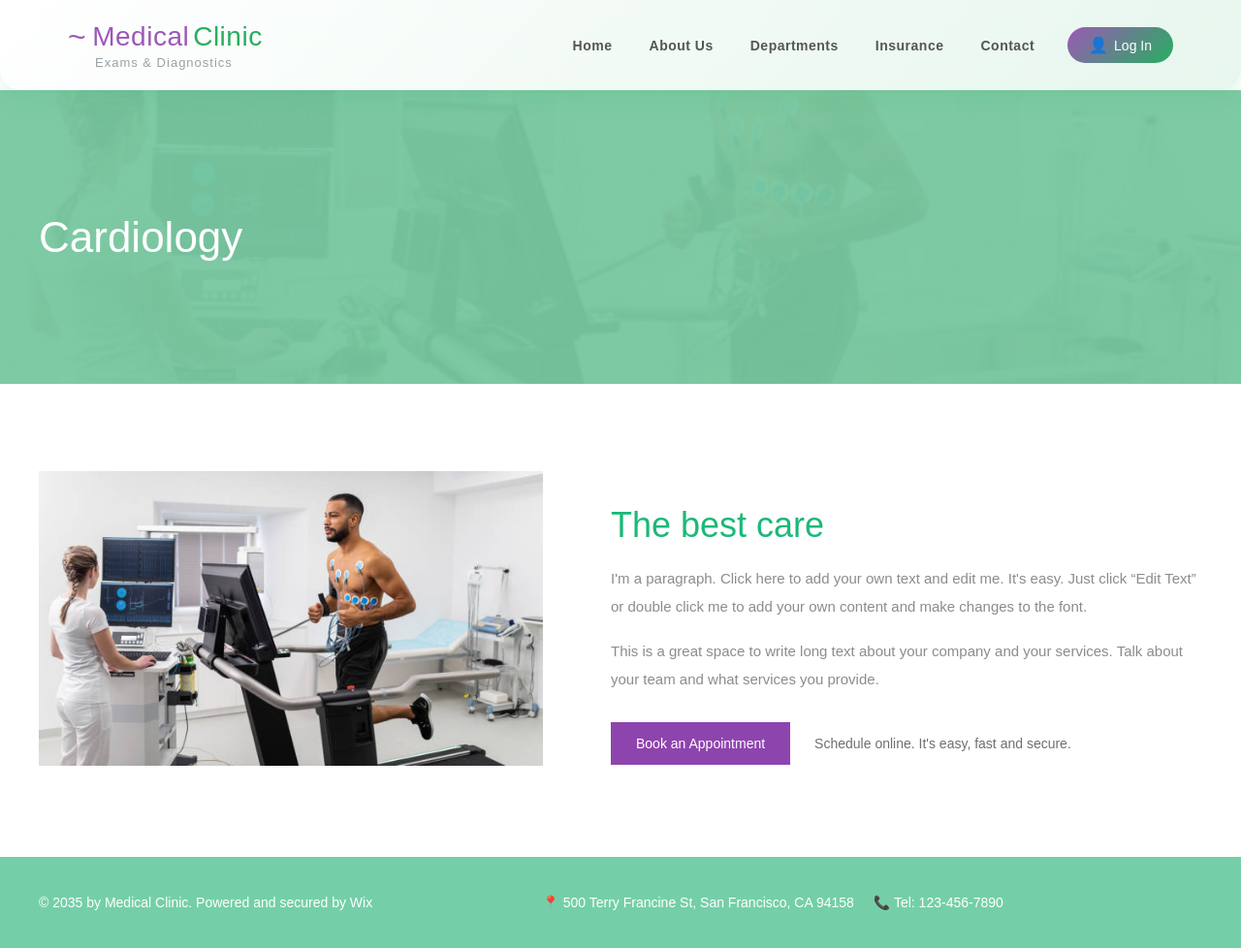
After one commit to yashhtech/Django-Medical-Static, a Django app: page /cardiology in a window 1280 px wide. The commit adds this page. Shown: the whole page at 97% size. Run offline with Django 5.2, Linux system fonts and the light colour scheme.

Commit message:
update and add files

```diff
--- /dev/null
+++ b/medic/clinic/static/css/cardiology.css
@@ -0,0 +1,108 @@
+/* =============================
+   HERO STRIP (GREEN BAND)
+============================= */
+.dept-hero {
+    background: linear-gradient(
+        rgba(120, 200, 160, 0.95),
+        rgba(120, 200, 160, 0.95)
+    ),
+   url("../images/card.jpg") center/cover no-repeat;
+}
+
+.dept-hero-inner {
+    max-width: 1200px;
+    margin: auto;
+    padding: 90px 20px;
+}
+
+.dept-hero h1 {
+    color: #ffffff;
+    font-size: 44px;
+    font-weight: 300;
+}
+
+/* =============================
+   MAIN SECTION
+============================= */
+.dept-section {
+    background: #ffffff;
+    padding: 90px 0;
+}
+
+/* EXACT WIX WIDTH */
+.dept-container {
+    max-width: 1200px;
+    margin: auto;
+    display: flex;
+    gap: 70px;
+    align-items: center;
+}
+
+/* IMAGE */
+.dept-image img {
+    width: 520px;
+    max-width: 100%;
+}
+
+/* TEXT */
+.dept-text {
+    flex: 1;
+}
+
+.dept-text h2 {
+    color: #1bb978;
+    font-size: 36px;
+    font-weight: 300;
+    margin-bottom: 20px;
+}
+
+.dept-text p {
+    color: #8c8c8c;
+    font-size: 15px;
+    line-height: 1.9;
+    margin-bottom: 18px;
+}
+
+/* =============================
+   BUTTON + TEXT (CRITICAL)
+============================= */
+.dept-actions {
+    display: flex;
+    align-items: center;
+    gap: 25px;
+    margin-top: 30px;
+}
+
+/* EXACT BUTTON STYLE */
+.btn-appointment {
+    background: #8e44ad;
+    color: #ffffff;
+    padding: 14px 26px;
+    font-size: 14px;
+    font-weight: 500;
+    text-decoration: none;
+    transition: all 0.3s ease;
+}
+
+.btn-appointment:hover {
+    background: #732d91;
+}
+
+.schedule-text {
+    color: #6f6f6f;
+    font-size: 14px;
+}
+
+/* =============================
+   RESPONSIVE
+============================= */
+@media (max-width: 992px) {
+    .dept-container {
+        flex-direction: column;
+        text-align: left;
+    }
+
+    .dept-image img {
+        width: 100%;
+    }
+}
--- /dev/null
+++ b/medic/clinic/templates/Departments/cardiology.html
@@ -0,0 +1,55 @@
+{% extends 'base.html' %}
+{% load static %}
+
+{% block title %}Cardiology{% endblock %}
+
+{% block extra_css %}
+<link rel="stylesheet" href="{% static 'css/cardiology.css' %}">
+{% endblock %}
+
+{% block content %}
+
+<!-- HERO STRIP -->
+<section class="dept-hero">
+    <div class="dept-hero-inner">
+        <h1>Cardiology</h1>
+    </div>
+</section>
+
+<!-- MAIN CONTENT -->
+<section class="dept-section">
+    <div class="dept-container">
+
+        <!-- IMAGE -->
+        <div class="dept-image">
+            <img src="{% static 'images/card.jpg' %}" alt="Cardiology">
+        </div>
+
+        <!-- TEXT -->
+        <div class="dept-text">
+            <h2>The best care</h2>
+
+            <p>
+                I'm a paragraph. Click here to add your own text and edit me.
+                It's easy. Just click “Edit Text” or double click me to add
+                your own content and make changes to the font.
+            </p>
+
+            <p>
+                This is a great space to write long text about your company
+                and your services. Talk about your team and what services
+                you provide.
+            </p>
+
+            <div class="dept-actions">
+                <a href="#" class="btn-appointment">Book an Appointment</a>
+                <span class="schedule-text">
+                    Schedule online. It's easy, fast and secure.
+                </span>
+            </div>
+        </div>
+
+    </div>
+</section>
+
+{% endblock %}
--- a/medic/clinic/templates/contact.html
+++ b/medic/clinic/templates/Nav-tab/contact.html
@@ -24,7 +24,7 @@
             <iframe src="https://www.google.com/maps/embed?pb=!1m18!1m12!1m3!1d29333.2386139435!2d77.48185823955076!3d23.2192467!2m3!1f0!2f0!3f0!3m2!1i1024!2i768!4f13.1!3m3!1m2!1s0x397c412ff20e1acb%3A0xdaa7a1b2f756566a!2sHEALTH%20ZONE%20CLINIC!5e0!3m2!1sen!2sin!4v1766470853710!5m2!1sen!2sin"
              allowfullscreen=""
              loading="lazy">
-             </iframe>"
+            </iframe>
 
         </div>
 
--- a/medic/clinic/templates/departments.html
+++ b/medic/clinic/templates/Nav-tab/departments.html
@@ -23,7 +23,7 @@
             I'm a paragraph. Click here to add your own text and edit me.
             Let your users get to know you.
         </p>
-        <a href="#">> Read More</a>
+        <a href="{% url 'cardiology' %}">> Read More</a>
     </div>
 
     <div class="dept-card">
@@ -33,7 +33,7 @@
             I'm a paragraph. Click here to add your own text and edit me.
             Let your users get to know you.
         </p>
-        <a href="#">> Read More</a>
+        <a href="{% url 'neurology' %}">> Read More</a>
     </div>
 
     <div class="dept-card">
@@ -43,7 +43,7 @@
             I'm a paragraph. Click here to add your own text and edit me.
             Let your users get to know you.
         </p>
-        <a href="#">> Read More</a>
+        <a href="{% url 'orthopaedics' %}">> Read More</a>
     </div>
 </section>
 
--- a/medic/clinic/templates/index.html
+++ b/medic/clinic/templates/Nav-tab/index.html
@@ -36,7 +36,7 @@
             <p>
                 I'm a paragraph. Click here to add your own text and edit me.
             </p>
-            <a href="#" class="read-btn">Read More</a>
+            <a href="{% url 'cardiology' %}" class="read-btn">Read More</a>
         </div>
 
         <div class="dept-card mid">
@@ -44,7 +44,7 @@
             <p>
                 I'm a paragraph. Click here to add your own text and edit me.
             </p>
-            <a href="#" class="read-btn">Read More</a>
+            <a href="{% url 'neurology' %}" class="read-btn">Read More</a>
         </div>
 
         <div class="dept-card dark">
@@ -52,7 +52,7 @@
             <p>
                 I'm a paragraph. Click here to add your own text and edit me.
             </p>
-            <a href="#" class="read-btn">Read More</a>
+            <a href="{% url 'orthopaedics' %}" class="read-btn">Read More</a>
         </div>
 
     </div>
--- a/medic/clinic/templates/base.html
+++ b/medic/clinic/templates/base.html
@@ -35,6 +35,11 @@
         <span class="login-icon">👤</span>
         <span>Log In</span>
     </a>
+
+
+
+
+
 </nav>
 
 </header>
--- a/medic/clinic/views.py
+++ b/medic/clinic/views.py
@@ -1,18 +1,27 @@
 from django.shortcuts import render
 
 def home(request):
-    return render(request, 'index.html')
+    return render(request, 'Nav-tab/index.html')
 
 
 def contact(request):
-    return render(request, 'contact.html')
+    return render(request, 'Nav-tab/contact.html')
 
 
 def about(request):
-    return render(request, "about.html")
+    return render(request, "Nav-tab/about.html")
 
 def departments(request):
-    return render(request, "departments.html")
+    return render(request, "Nav-tab/departments.html")
 
 def insurance(request):
-    return render(request, 'insurance.html')
+    return render(request, 'Nav-tab/insurance.html')
+
+def cardiology(request):
+    return render(request,'Departments/cardiology.html')
+
+def neurology(request):
+    return render(request,'Departments/neurology.html')
+
+def orthopaedics(request):
+    return render(request,'Departments/orthopaedics.html')
--- a/medic/medic/urls.py
+++ b/medic/medic/urls.py
@@ -23,7 +23,10 @@ urlpatterns = [
     path('', home, name='home'),
     path('contact/', contact, name='contact'),
     path("about/", about, name="about"),
-     path('departments/', departments, name='departments'),
-     path('insurance/', insurance, name='insurance'),
+    path('departments/', departments, name='departments'),
+    path('insurance/', insurance, name='insurance'),
+    path('cardiology',cardiology,name='cardiology'),
+    path('neurology',neurology,name='neurology'),
+    path('orthopaedics',orthopaedics,name='orthopaedics')
 
 ]
```
Also changed, not shown: medic/clinic/static/css/neurology.css (added, +108 -0 lines), medic/clinic/static/css/orthopaedics.css (added, +108 -0 lines), medic/clinic/static/css/style.css (+30 -4 lines), medic/clinic/templates/Departments/neurology.html (added, +52 -0 lines), medic/clinic/templates/Departments/orthopaedics.html (added, +52 -0 lines), medic/clinic/static/js/script.js (line endings or trailing spaces), medic/clinic/templates/Appointment/book_appointment.html (added), medic/clinic/templates/Nav-tab/about.html (renamed from medic/clinic/templates/about.html), medic/clinic/templates/Nav-tab/insurance.html (renamed from medic/clinic/templates/insurance.html).
